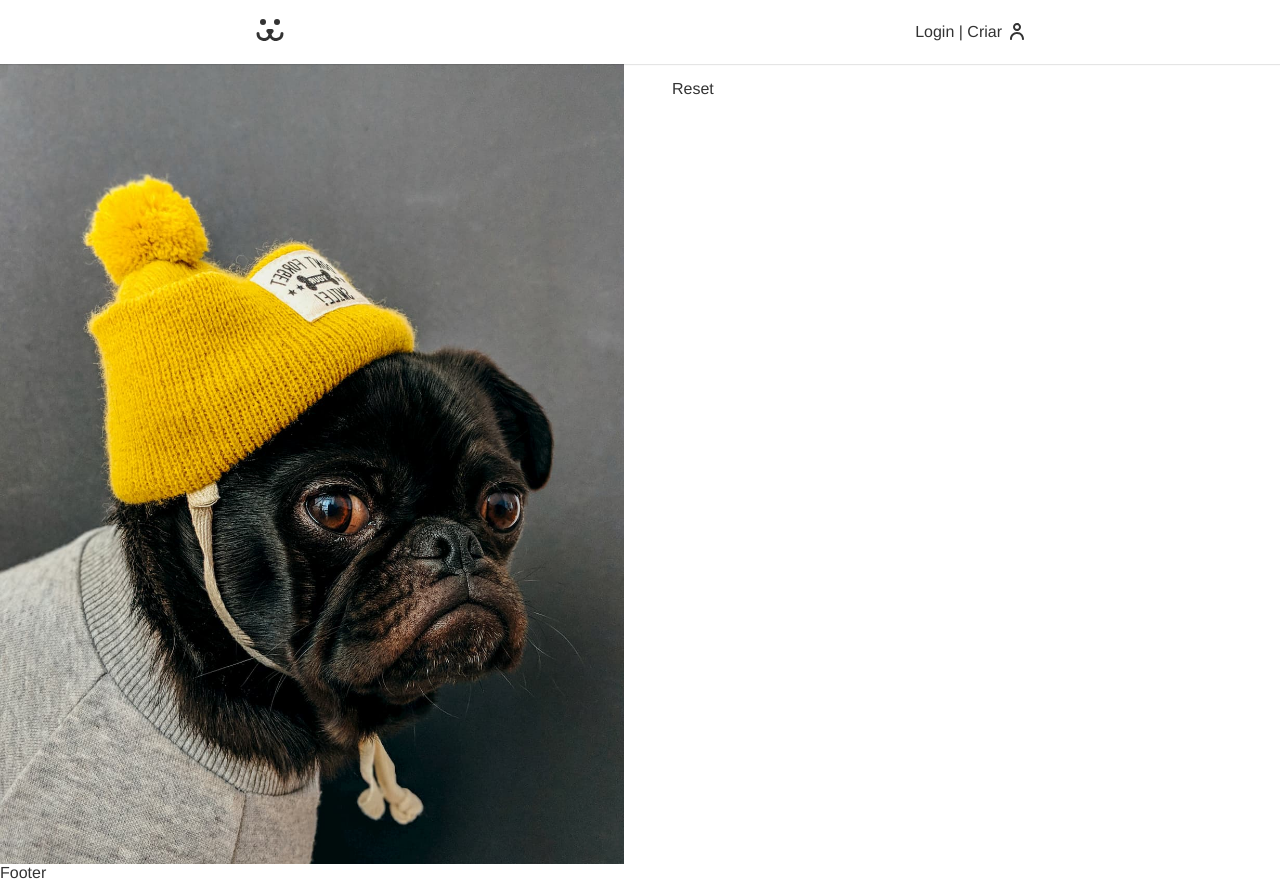
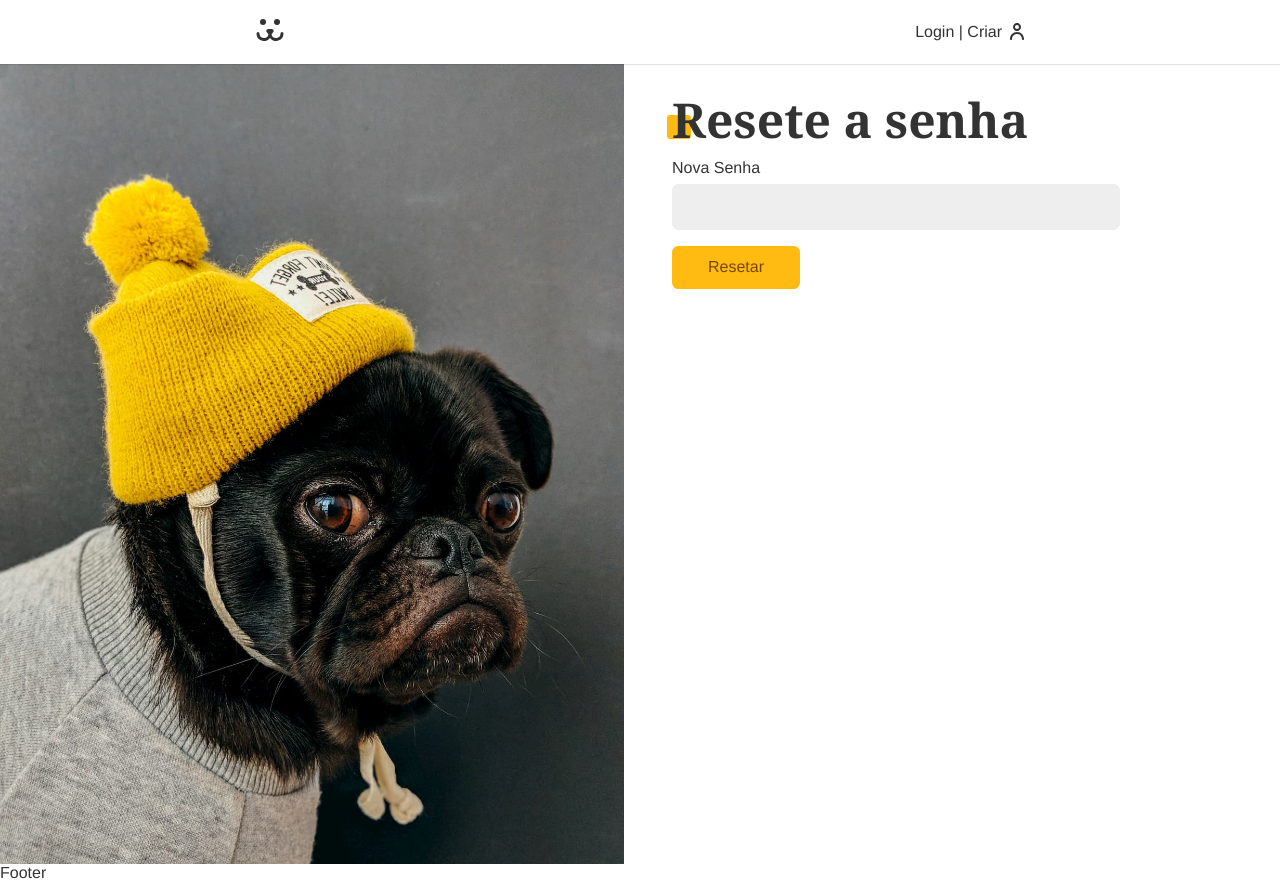
Before and after one commit to VictorDolzan/dogs-final-project, a React (Vite) app: page /login/resetar in a window 1280 px wide. Built offline with nearby package versions, Linux system fonts and the light colour scheme.

Commit message:
Feito a lógica de LoginPasswordReset.jsx

```diff
--- a/src/Api.jsx
+++ b/src/Api.jsx
@@ -121,3 +121,16 @@
         }
     }
 }
+
+export function PASSWORD_RESET(body) {
+    return {
+        url: `${API_URL}/api/password/reset`,
+        options: {
+            method: 'POST',
+            headers: {
+                'Content-Type': 'application/json',
+            },
+            body: JSON.stringify(body)
+        }
+    }
+}
--- a/src/Components/Login/Tabs/LoginPasswordReset/LoginPasswordReset.jsx
+++ b/src/Components/Login/Tabs/LoginPasswordReset/LoginPasswordReset.jsx
@@ -1,9 +1,60 @@
-import React from 'react';
+import React, {useEffect, useState} from 'react';
+import Input from "../../../Forms/Input/Input.jsx";
+import useForm from "../../../../Hooks/useForm.jsx";
+import Button from "../../../Forms/Button/Button.jsx";
+import {PASSWORD_RESET} from "../../../../Api.jsx";
+import useFetch from "../../../../Hooks/useFetch.jsx";
+import Error from "../../../Helper/Error/Error.jsx";
+import {useNavigate} from "react-router-dom";
 
 const LoginPasswordReset = () => {
+    const [login, setLogin] = useState('');
+    const [key, setKey] = useState('');
+    const password = useForm();
+    const {error, loading, request} = useFetch();
+    const navigate = useNavigate();
+
+    useEffect(() => {
+        const params = new URLSearchParams(window.location.search);
+        const key = params.get('key');
+        const login = params.get('login');
+        if (key) setKey(key);
+        if (login) setLogin(login);
+    }, []);
+
+    async function handleSubmit(event) {
+        event.preventDefault();
+        if (password.validate()){
+            const {url, options} = PASSWORD_RESET({
+                login,
+                key,
+                password: password.value
+            });
+            const {response} = await request(url, options);
+            if (response.ok) navigate('/login');
+        }
+    }
+
     return (
         <div>
-            Reset
+            <h1 className="title">Resete a senha</h1>
+            <form onSubmit={handleSubmit}>
+                <Input
+                    label="Nova Senha"
+                    type="password"
+                    name="password"
+                    {...password}
+                />
+                {loading
+                    ? (
+                        <Button>Resetando...</Button>
+                    )
+                    : (
+                        <Button>Resetar</Button>
+                    )
+                }
+                <Error error={error} />
+            </form>
         </div>
     );
 };
```
